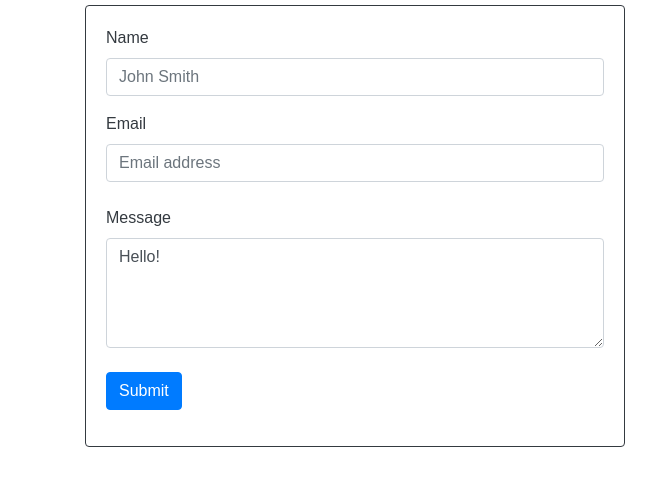
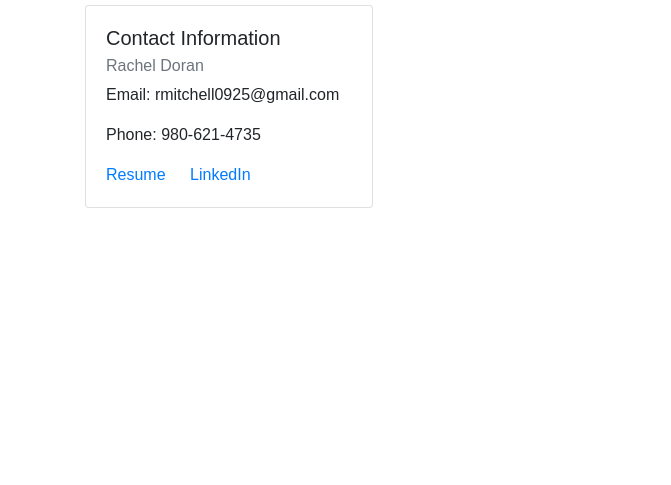
Before and after one commit to racheldoran/Bootstrap-Portfolio, a plain HTML site: page contact.html in a window 1280 px wide. Shown: the part 107-592 px from the top of the page, without its empty margins (0-671 px from the left). Drawn offline with nearby package versions, Linux system fonts and the light colour scheme.

Commit message:
added resume and linkedin

```diff
--- a/contact.html
+++ b/contact.html
@@ -38,23 +38,16 @@
                 </div>
 
 
-                <div class="card border-dark mb-3" style="max-width: 40rem;">
-
-                    <div class="card-body text-dark">
-                        <form>
-                            <div class="form-group">
-                              <label for="formGroupExampleInput">Name</label>
-                              <input type="text" class="form-control" id="formGroupExampleInput" placeholder="John Smith">
-                            </div>
-                            <div class="form-group">
-                              <label for="formGroupExampleInput2">Email</label>
-                              <input type="text" class="form-control" id="formGroupExampleInput2" placeholder="Email address">
-                              <br>
-                              <div class="message">
-                                  <label for="formGroupExampleInput3">Message</label>
-                                  <textarea class="form-control" id="exampleFormControlTextarea1" rows="4">Hello!</textarea>
-                                  <br>
-                                  <button type="submit" class="btn btn-primary">Submit</button>
+                <div class="card" style="width: 18rem;">
+                    <div class="card-body">
+                      <h5 class="card-title">Contact Information</h5>
+                      <h6 class="card-subtitle mb-2 text-muted">Rachel Doran</h6>
+                      <p class="card-text">Email: rmitchell0925@gmail.com</p>
+                      <p class="card-text">Phone: 980-621-4735</p>
+                      <a href="https://drive.google.com/open?id=1jMfAe70pryanapVaC010szURrBNseA9N" class="card-link">Resume</a>
+                      <a href="https://www.linkedin.com/in/rachel-doran-b69b73172/" class="card-link">LinkedIn</a>
+                    </div>
+                  </div>
 
                               </div>
                             </div>
```
